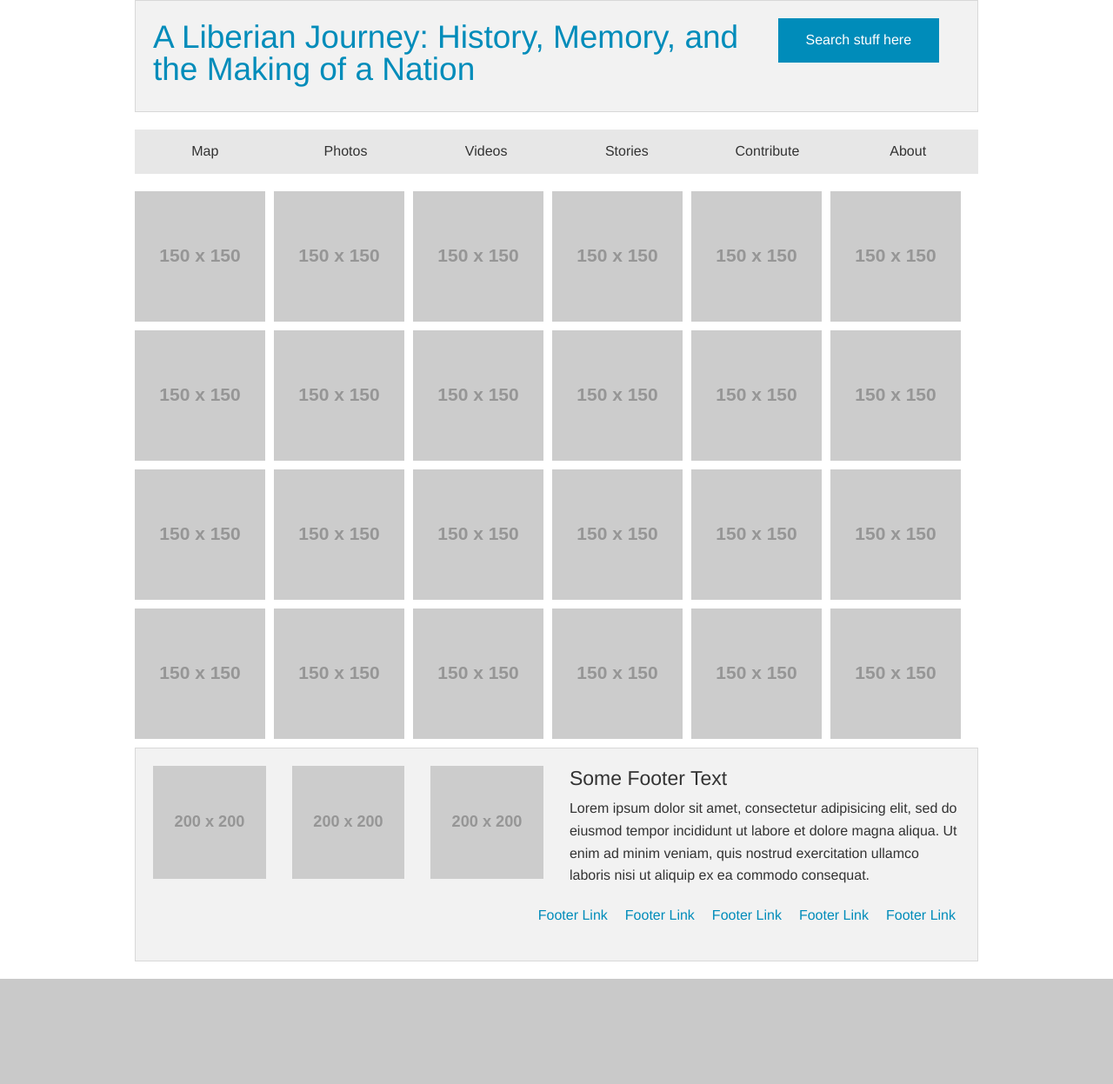
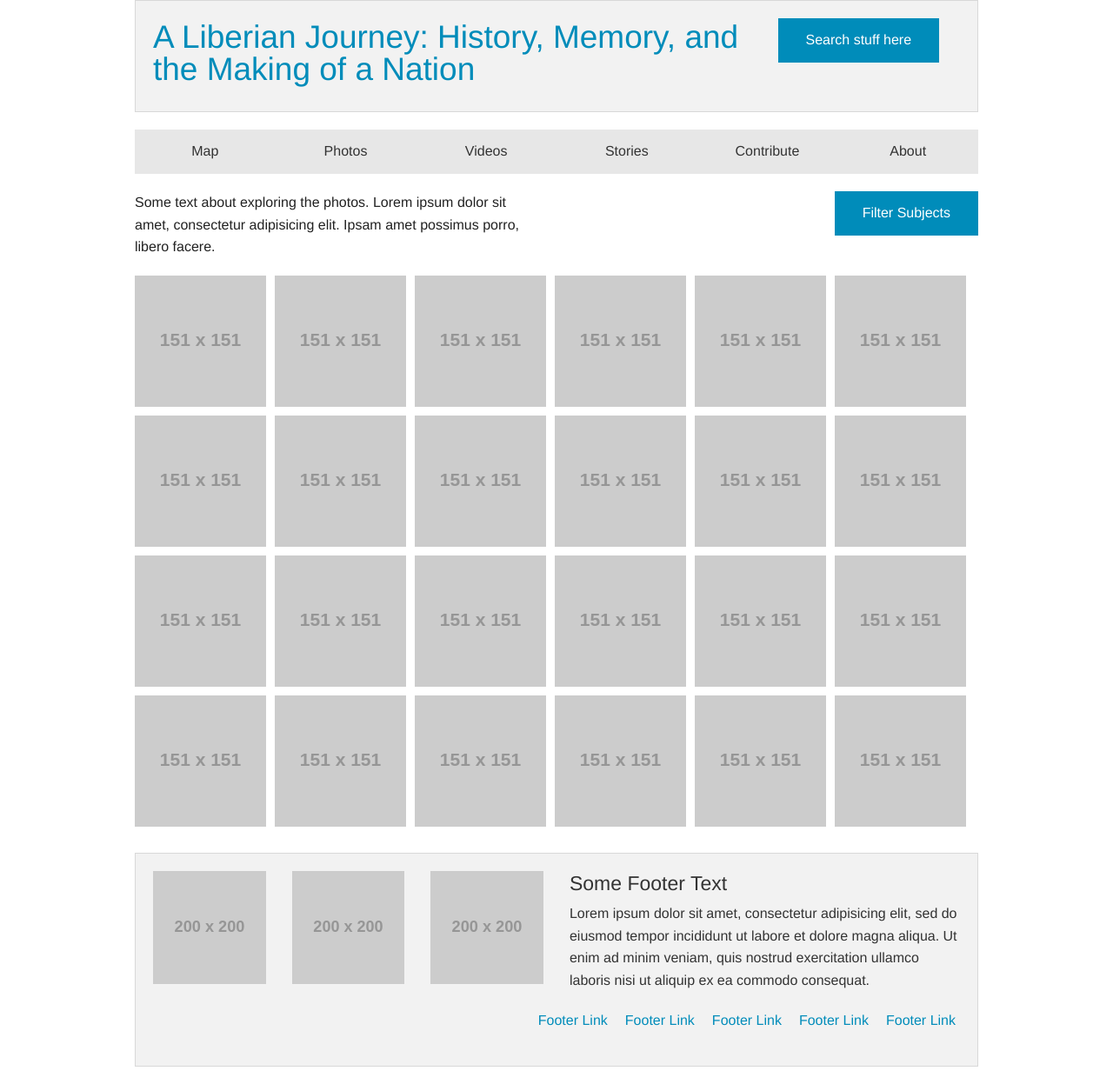
Before and after one commit to chnm/liberian-journey-wireframes, a PHP site: page /photos.php in a window 1280 px wide. Shown: the whole page at 87% size. Before the commit the page ends 1126 px from the top, so only its background shows below. Run offline with PHP 8.4, Linux system fonts and the light colour scheme; grey boxes labelled with a size stand in for pictures from a placeholder-image service; some libraries are stand-ins or nearby versions.

Commit message:
Added more browse pages. Style changes.

```diff
--- a/css/style.css
+++ b/css/style.css
@@ -2,6 +2,12 @@
     margin-bottom:10px;
 }
 
+.items>div>div {border-right:1px solid #d8d8d8;}
+
+.items>div>div.last {border:none;}
+
+footer {margin-top:20px;}
+
 footer ul {float:right;}
 
 footer ul li {display: inline-block;float:left;margin-right:20px;}
--- a/header.html
+++ b/header.html
@@ -32,12 +32,12 @@
       <div class="large-12 columns">
         <div class="row">
           <div class="large-12 columns">
-            <a href="#" class="medium secondary button large-2 columns">Map</a>
+            <a href="map.php" class="medium secondary button large-2 columns">Map</a>
             <a href="photos.php" class="medium secondary button large-2 columns">Photos</a>
-            <a href="#" class="medium secondary button large-2 columns">Videos</a>
+            <a href="videos.php" class="medium secondary button large-2 columns">Videos</a>
             <a href="stories.php" class="medium secondary button large-2 columns">Stories</a>
             <a href="#" class="medium secondary button large-2 columns">Contribute</a>
-            <a href="#" class="medium secondary button large-2 columns">About</a>
+            <a href="about.php" class="medium secondary button large-2 columns">About</a>
           </div>
         </div>
       </div>
--- a/photos.php
+++ b/photos.php
@@ -1,62 +1,78 @@
 <?php require('header.html'); ?>
+
+<div class="large-12 row">
+    <div class="large-6 column">
+    <p>Some text about exploring the photos. Lorem ipsum dolor sit amet, consectetur adipisicing elit. Ipsam amet possimus porro, libero facere. </p>
+</div>
+
+<div class="large-3 column">
+    <a href="#" class="button right" data-dropdown="drop1">Filter Subjects</a>
+    <ul id="drop1" class="f-dropdown" data-dropdown-content>
+      <li><a href="#">Subject 1</a></li>
+      <li><a href="#">Subject 2</a></li>
+      <li><a href="#">Subject 3</a></li>
+    </ul>
+</div>
+</div>
+
 
 <div class="row">
     <div class="large-12 columns">
     <ul class="clearing-thumbs" data-clearing>
         <li><a href="http://placehold.it/800x400"><img alt="Photo" data-caption="Lorem ipsum dolor sit amet, consectetur adipisicing elit, sed do eiusmod
-          tempor incididunt ut labore et dolore magna aliqua. <a>Link to item</a>" style="clear:left" class="left" src="http://placehold.it/150x150&text=PHOTO"></a></li>
+          tempor incididunt ut labore et dolore magna aliqua. <a>Link to item</a>" style="clear:left" class="left" src="http://placehold.it/151x151&text=PHOTO"></a></li>
         <li><a href="http://placehold.it/800x400"><img alt="Photo" data-caption="Lorem ipsum dolor sit amet, consectetur adipisicing elit, sed do eiusmod
-          tempor incididunt ut labore et dolore magna aliqua. <a>Link to item</a>" style="clear:left" class="left" src="http://placehold.it/150x150&text=PHOTO"></a></li>
+          tempor incididunt ut labore et dolore magna aliqua. <a>Link to item</a>" style="clear:left" class="left" src="http://placehold.it/151x151&text=PHOTO"></a></li>
         <li><a href="http://placehold.it/800x400"><img alt="Photo" data-caption="Lorem ipsum dolor sit amet, consectetur adipisicing elit, sed do eiusmod
-          tempor incididunt ut labore et dolore magna aliqua. <a>Link to item</a>" style="clear:left" class="left" src="http://placehold.it/150x150&text=PHOTO"></a></li>
+          tempor incididunt ut labore et dolore magna aliqua. <a>Link to item</a>" style="clear:left" class="left" src="http://placehold.it/151x151&text=PHOTO"></a></li>
         <li><a href="http://placehold.it/800x400"><img alt="Photo" data-caption="Lorem ipsum dolor sit amet, consectetur adipisicing elit, sed do eiusmod
-          tempor incididunt ut labore et dolore magna aliqua. <a>Link to item</a>" style="clear:left" class="left" src="http://placehold.it/150x150&text=PHOTO"></a></li>
+          tempor incididunt ut labore et dolore magna aliqua. <a>Link to item</a>" style="clear:left" class="left" src="http://placehold.it/151x151&text=PHOTO"></a></li>
         <li><a href="http://placehold.it/800x400"><img alt="Photo" data-caption="Lorem ipsum dolor sit amet, consectetur adipisicing elit, sed do eiusmod
-          tempor incididunt ut labore et dolore magna aliqua. <a>Link to item</a>" style="clear:left" class="left" src="http://placehold.it/150x150&text=PHOTO"></a></li>
+          tempor incididunt ut labore et dolore magna aliqua. <a>Link to item</a>" style="clear:left" class="left" src="http://placehold.it/151x151&text=PHOTO"></a></li>
         <li><a href="http://placehold.it/800x400"><img alt="Photo" data-caption="Lorem ipsum dolor sit amet, consectetur adipisicing elit, sed do eiusmod
-          tempor incididunt ut labore et dolore magna aliqua. <a>Link to item</a>" style="clear:left" class="left" src="http://placehold.it/150x150&text=PHOTO"></a></li>
+          tempor incididunt ut labore et dolore magna aliqua. <a>Link to item</a>" style="clear:left" class="left" src="http://placehold.it/151x151&text=PHOTO"></a></li>
     </ul>
     <ul class="clearing-thumbs" data-clearing>
         <li><a href="http://placehold.it/800x400"><img alt="Photo" data-caption="Lorem ipsum dolor sit amet, consectetur adipisicing elit, sed do eiusmod
-          tempor incididunt ut labore et dolore magna aliqua. <a>Link to item</a>" style="clear:left" class="left" src="http://placehold.it/150x150&text=PHOTO"></a></li>
+          tempor incididunt ut labore et dolore magna aliqua. <a>Link to item</a>" style="clear:left" class="left" src="http://placehold.it/151x151&text=PHOTO"></a></li>
         <li><a href="http://placehold.it/800x400"><img alt="Photo" data-caption="Lorem ipsum dolor sit amet, consectetur adipisicing elit, sed do eiusmod
-          tempor incididunt ut labore et dolore magna aliqua. <a>Link to item</a>" style="clear:left" class="left" src="http://placehold.it/150x150&text=PHOTO"></a></li>
+          tempor incididunt ut labore et dolore magna aliqua. <a>Link to item</a>" style="clear:left" class="left" src="http://placehold.it/151x151&text=PHOTO"></a></li>
         <li><a href="http://placehold.it/800x400"><img alt="Photo" data-caption="Lorem ipsum dolor sit amet, consectetur adipisicing elit, sed do eiusmod
-          tempor incididunt ut labore et dolore magna aliqua. <a>Link to item</a>" style="clear:left" class="left" src="http://placehold.it/150x150&text=PHOTO"></a></li>
+          tempor incididunt ut labore et dolore magna aliqua. <a>Link to item</a>" style="clear:left" class="left" src="http://placehold.it/151x151&text=PHOTO"></a></li>
         <li><a href="http://placehold.it/800x400"><img alt="Photo" data-caption="Lorem ipsum dolor sit amet, consectetur adipisicing elit, sed do eiusmod
-          tempor incididunt ut labore et dolore magna aliqua. <a>Link to item</a>" style="clear:left" class="left" src="http://placehold.it/150x150&text=PHOTO"></a></li>
+          tempor incididunt ut labore et dolore magna aliqua. <a>Link to item</a>" style="clear:left" class="left" src="http://placehold.it/151x151&text=PHOTO"></a></li>
         <li><a href="http://placehold.it/800x400"><img alt="Photo" data-caption="Lorem ipsum dolor sit amet, consectetur adipisicing elit, sed do eiusmod
-          tempor incididunt ut labore et dolore magna aliqua. <a>Link to item</a>" style="clear:left" class="left" src="http://placehold.it/150x150&text=PHOTO"></a></li>
+          tempor incididunt ut labore et dolore magna aliqua. <a>Link to item</a>" style="clear:left" class="left" src="http://placehold.it/151x151&text=PHOTO"></a></li>
         <li><a href="http://placehold.it/800x400"><img alt="Photo" data-caption="Lorem ipsum dolor sit amet, consectetur adipisicing elit, sed do eiusmod
-          tempor incididunt ut labore et dolore magna aliqua. <a>Link to item</a>" style="clear:left" class="left" src="http://placehold.it/150x150&text=PHOTO"></a></li>
+          tempor incididunt ut labore et dolore magna aliqua. <a>Link to item</a>" style="clear:left" class="left" src="http://placehold.it/151x151&text=PHOTO"></a></li>
     </ul>
     <ul class="clearing-thumbs" data-clearing>
         <li><a href="http://placehold.it/800x400"><img alt="Photo" data-caption="Lorem ipsum dolor sit amet, consectetur adipisicing elit, sed do eiusmod
-          tempor incididunt ut labore et dolore magna aliqua. <a>Link to item</a>" style="clear:left" class="left" src="http://placehold.it/150x150&text=PHOTO"></a></li>
+          tempor incididunt ut labore et dolore magna aliqua. <a>Link to item</a>" style="clear:left" class="left" src="http://placehold.it/151x151&text=PHOTO"></a></li>
         <li><a href="http://placehold.it/800x400"><img alt="Photo" data-caption="Lorem ipsum dolor sit amet, consectetur adipisicing elit, sed do eiusmod
-          tempor incididunt ut labore et dolore magna aliqua. <a>Link to item</a>" style="clear:left" class="left" src="http://placehold.it/150x150&text=PHOTO"></a></li>
+          tempor incididunt ut labore et dolore magna aliqua. <a>Link to item</a>" style="clear:left" class="left" src="http://placehold.it/151x151&text=PHOTO"></a></li>
         <li><a href="http://placehold.it/800x400"><img alt="Photo" data-caption="Lorem ipsum dolor sit amet, consectetur adipisicing elit, sed do eiusmod
-          tempor incididunt ut labore et dolore magna aliqua. <a>Link to item</a>" style="clear:left" class="left" src="http://placehold.it/150x150&text=PHOTO"></a></li>
+          tempor incididunt ut labore et dolore magna aliqua. <a>Link to item</a>" style="clear:left" class="left" src="http://placehold.it/151x151&text=PHOTO"></a></li>
         <li><a href="http://placehold.it/800x400"><img alt="Photo" data-caption="Lorem ipsum dolor sit amet, consectetur adipisicing elit, sed do eiusmod
-          tempor incididunt ut labore et dolore magna aliqua. <a>Link to item</a>" style="clear:left" class="left" src="http://placehold.it/150x150&text=PHOTO"></a></li>
+          tempor incididunt ut labore et dolore magna aliqua. <a>Link to item</a>" style="clear:left" class="left" src="http://placehold.it/151x151&text=PHOTO"></a></li>
         <li><a href="http://placehold.it/800x400"><img alt="Photo" data-caption="Lorem ipsum dolor sit amet, consectetur adipisicing elit, sed do eiusmod
-          tempor incididunt ut labore et dolore magna aliqua. <a>Link to item</a>" style="clear:left" class="left" src="http://placehold.it/150x150&text=PHOTO"></a></li>
+          tempor incididunt ut labore et dolore magna aliqua. <a>Link to item</a>" style="clear:left" class="left" src="http://placehold.it/151x151&text=PHOTO"></a></li>
         <li><a href="http://placehold.it/800x400"><img alt="Photo" data-caption="Lorem ipsum dolor sit amet, consectetur adipisicing elit, sed do eiusmod
-          tempor incididunt ut labore et dolore magna aliqua. <a>Link to item</a>" style="clear:left" class="left" src="http://placehold.it/150x150&text=PHOTO"></a></li>
+          tempor incididunt ut labore et dolore magna aliqua. <a>Link to item</a>" style="clear:left" class="left" src="http://placehold.it/151x151&text=PHOTO"></a></li>
     </ul>
     <ul class="clearing-thumbs" data-clearing>
         <li><a href="http://placehold.it/800x400"><img alt="Photo" data-caption="Lorem ipsum dolor sit amet, consectetur adipisicing elit, sed do eiusmod
-          tempor incididunt ut labore et dolore magna aliqua. <a>Link to item</a>" style="clear:left" class="left" src="http://placehold.it/150x150&text=PHOTO"></a></li>
+          tempor incididunt ut labore et dolore magna aliqua. <a>Link to item</a>" style="clear:left" class="left" src="http://placehold.it/151x151&text=PHOTO"></a></li>
         <li><a href="http://placehold.it/800x400"><img alt="Photo" data-caption="Lorem ipsum dolor sit amet, consectetur adipisicing elit, sed do eiusmod
-          tempor incididunt ut labore et dolore magna aliqua. <a>Link to item</a>" style="clear:left" class="left" src="http://placehold.it/150x150&text=PHOTO"></a></li>
+          tempor incididunt ut labore et dolore magna aliqua. <a>Link to item</a>" style="clear:left" class="left" src="http://placehold.it/151x151&text=PHOTO"></a></li>
         <li><a href="http://placehold.it/800x400"><img alt="Photo" data-caption="Lorem ipsum dolor sit amet, consectetur adipisicing elit, sed do eiusmod
-          tempor incididunt ut labore et dolore magna aliqua. <a>Link to item</a>" style="clear:left" class="left" src="http://placehold.it/150x150&text=PHOTO"></a></li>
+          tempor incididunt ut labore et dolore magna aliqua. <a>Link to item</a>" style="clear:left" class="left" src="http://placehold.it/151x151&text=PHOTO"></a></li>
         <li><a href="http://placehold.it/800x400"><img alt="Photo" data-caption="Lorem ipsum dolor sit amet, consectetur adipisicing elit, sed do eiusmod
-          tempor incididunt ut labore et dolore magna aliqua. <a>Link to item</a>" style="clear:left" class="left" src="http://placehold.it/150x150&text=PHOTO"></a></li>
+          tempor incididunt ut labore et dolore magna aliqua. <a>Link to item</a>" style="clear:left" class="left" src="http://placehold.it/151x151&text=PHOTO"></a></li>
         <li><a href="http://placehold.it/800x400"><img alt="Photo" data-caption="Lorem ipsum dolor sit amet, consectetur adipisicing elit, sed do eiusmod
-          tempor incididunt ut labore et dolore magna aliqua. <a>Link to item</a>" style="clear:left" class="left" src="http://placehold.it/150x150&text=PHOTO"></a></li>
+          tempor incididunt ut labore et dolore magna aliqua. <a>Link to item</a>" style="clear:left" class="left" src="http://placehold.it/151x151&text=PHOTO"></a></li>
         <li><a href="http://placehold.it/800x400"><img alt="Photo" data-caption="Lorem ipsum dolor sit amet, consectetur adipisicing elit, sed do eiusmod
-          tempor incididunt ut labore et dolore magna aliqua. <a>Link to item</a>" style="clear:left" class="left" src="http://placehold.it/150x150&text=PHOTO"></a></li>
+          tempor incididunt ut labore et dolore magna aliqua. <a>Link to item</a>" style="clear:left" class="left" src="http://placehold.it/151x151&text=PHOTO"></a></li>
     </ul>
 </div>
 
```
Also changed, not shown: item-1.php (+4 -4 lines), stories.php (+72 -2 lines).
